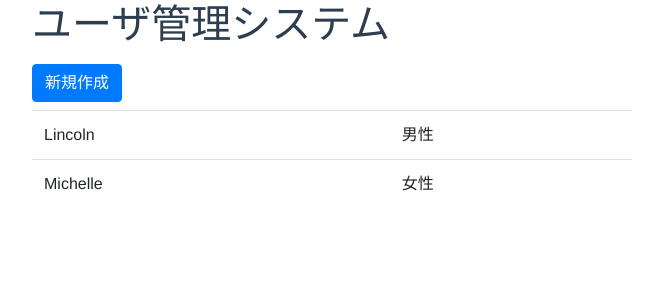
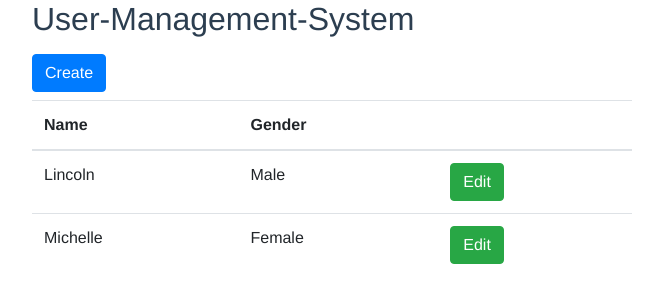
Before and after one commit to ueharario/user-management-system, a Vue app: page / in a window 1280 px wide. Shown: the top 302 px of the page, without its empty margins (308-971 px from the left). Built offline with nearby package versions, Linux system fonts and the light colour scheme.

Commit message:
プルリク指摘対応

```diff
--- a/src/App.vue
+++ b/src/App.vue
@@ -1,10 +1,17 @@
 <template>
   <div id="app">
     <div class="home">
-      <h1>{{ title }}</h1>
-      <button class="btn btn-primary my-2" @click="create">新規作成</button>
+      <h2>{{ TITLE.title }}</h2>
+      <button class="btn btn-primary my-2" @click="create">{{ TITLE.create }}</button>
       <UserForm v-if="isShow" @send="createUser" @close="closeUserForm" :user="user" />
       <table class="table">
+        <thead>
+          <tr>
+            <th>{{ TITLE.name }}</th>
+            <th>{{ TITLE.gender }}</th>
+            <th></th>
+          </tr>
+        </thead>
         <tbody>
           <!-- <tr>
             <td>
@@ -14,12 +21,17 @@
               {{ getGenderLabel(user.gender) }}
             </td>
           </tr> -->
-          <tr v-for="userData in usersData" v-bind:key="userData.id" @click="edit(userData.id)">
+          <tr v-for="userData in usersData" v-bind:key="userData.id">
               <td>
                 {{ userData.name }}
               </td>
               <td>
                 {{ getGenderLabel(userData.gender) }}
+              </td>
+              <td>
+                <button class="btn btn-success" @click="edit(userData.id)">
+                  {{ TITLE.edit }}
+                </button>
               </td>
           </tr>
         </tbody>
@@ -30,19 +42,19 @@
 
 <script>
 import UserForm from '@/components/UserForm.vue'
-import { GENDER_ARRAY } from '@/constants/USERS.js'
+import { GENDER_ARRAY, TITLE, DEFAULT_INDEX } from '@/constants/USERS.js'
 // import { API_STATUS, DEFAULT_API_STATUS } from '@/constants/STATUS.js'
 import { ApiGetUserData } from '@/api/api.js'
 
 export default {
   data() {
     return {
-      title: 'ユーザ管理システム',
+      TITLE,
       user: {},
-      editIndex: -1,
+      editIndex: DEFAULT_INDEX,
       usersData: [],
       // status_code: DEFAULT_API_STATUS.status,
-      isShow: false,
+      isShow: false
     }
   },
   components: {
@@ -85,7 +97,7 @@ export default {
     closeUserForm(isShow) {
       this.isShow = isShow
       this.user = {}
-      this.editIndex = -1
+      this.editIndex = DEFAULT_INDEX
     },
     edit(index) {
       this.editIndex = index
--- a/src/components/UserForm.vue
+++ b/src/components/UserForm.vue
@@ -12,21 +12,26 @@
                         </option>
                     </select>
                 </div>
-                <button @click="close">やめる</button>
-                <button @click="save">更新</button>
+                <button class="btn btn-secondary" @click="close">{{ TITLE.close }}</button>
+                <button class="btn btn-warning" @click="save">{{ TITLE.save }}</button>
             </div>
         </div>
     </div>
 </template>
 
 <script>
-import { GENDER_ARRAY, DEFAULT_USER } from '@/constants/USERS.js'
+import { GENDER_ARRAY, DEFAULT_USER, TITLE, DEFAULT_INDEX } from '@/constants/USERS.js'
 
 export default {
     props: {
-        user: Object,
-        editIndex: Number,
-        usersData: Array,
+        user: {
+            type: Object,
+            default: DEFAULT_USER
+        },
+        editIndex: {
+            type: Number,
+            default: DEFAULT_INDEX
+        },
         isShow: {
             type: Boolean,
             default: false
@@ -35,7 +40,8 @@ export default {
     data() {
         return {
             editUser: {},
-            GENDER_ARRAY
+            GENDER_ARRAY,
+            TITLE
         }
     },
     mounted() {
--- a/src/constants/USERS.js
+++ b/src/constants/USERS.js
@@ -1,6 +1,6 @@
 const GENDER = {
-    male: { id:1, label: "男性" },
-    female: { id:2, label: "女性" }
+    male: { id:1, label: "Male" },
+    female: { id:2, label: "Female" }
 }
 
 const GENDER_ARRAY = Object.entries(GENDER).map((item) => item[1])
@@ -10,4 +10,16 @@ const DEFAULT_USER = {
     gender: GENDER.male.id
 }
 
-export { GENDER, GENDER_ARRAY, DEFAULT_USER }
+const TITLE = {
+    title: "User-Management-System",
+    create: "Create",
+    edit: "Edit",
+    name: "Name",
+    gender: "Gender",
+    close: "Close",
+    save: "Save"
+}
+
+const DEFAULT_INDEX = -1
+
+export { GENDER, GENDER_ARRAY, DEFAULT_USER, TITLE, DEFAULT_INDEX }
```
Lines whose indentation alone changed are shown as unchanged.
